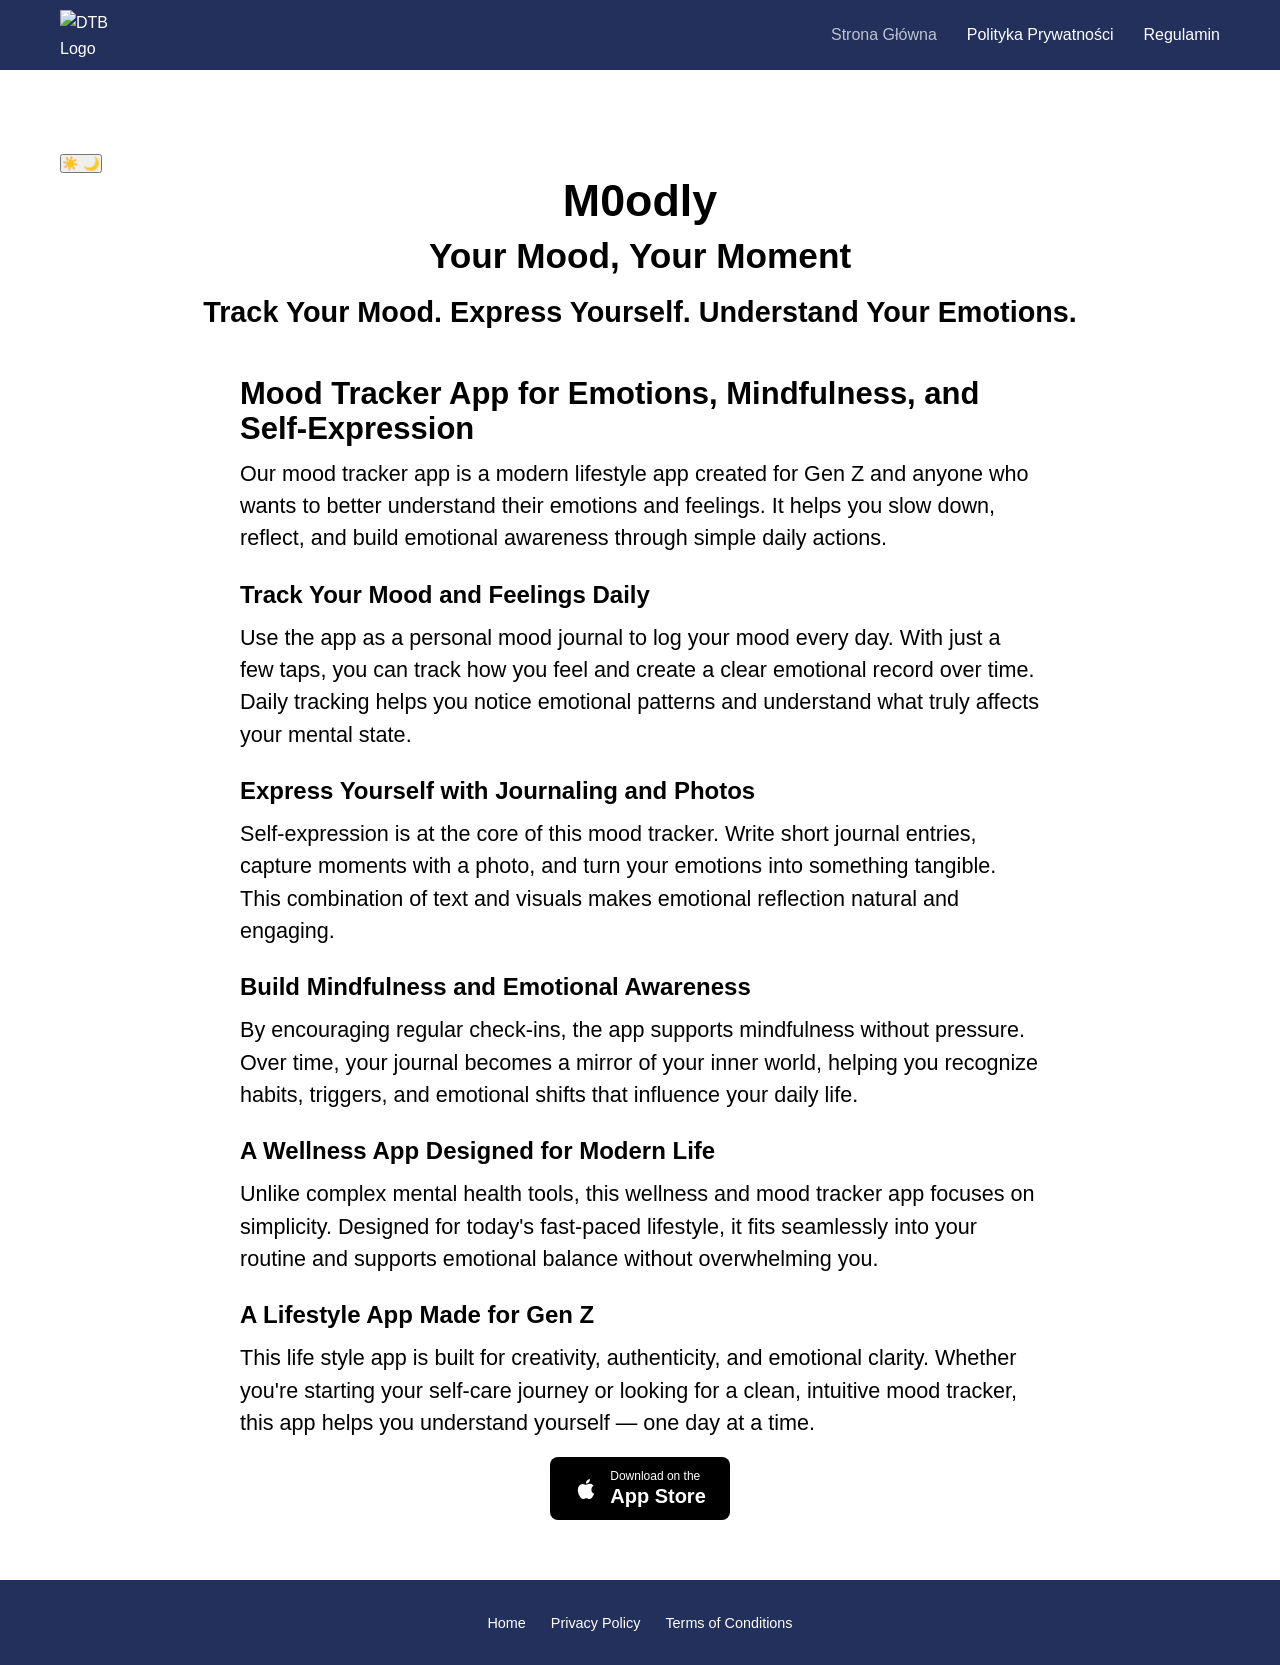
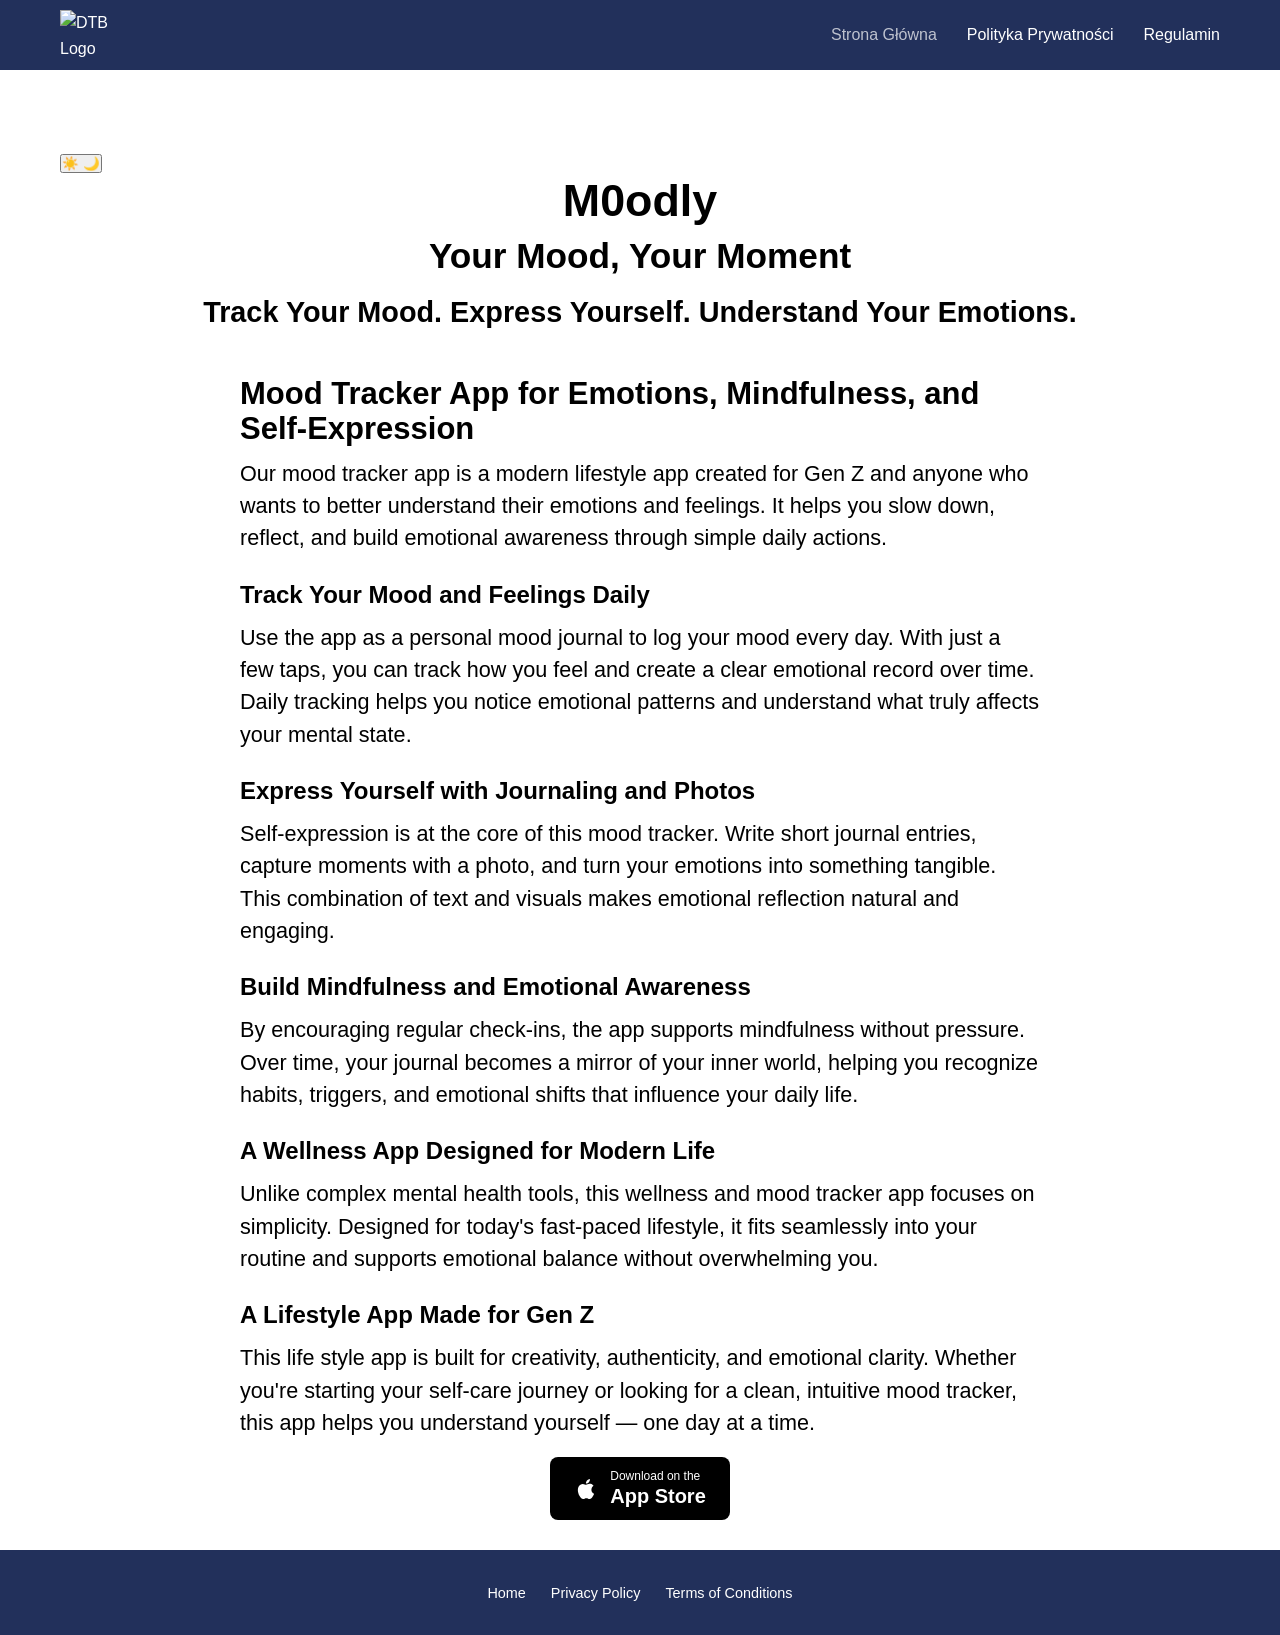

Reduce vertical margin for download buttons to improve layout

--- a/style.css
+++ b/style.css
@@ -166,7 +166,7 @@ header .container {
 /* ================= DOWNLOAD BUTTONS (CZARNE) ================= */
 .download {
     text-align: center;
-    margin: 60px 0;
+    margin: 30px 0;
     display: flex;
     justify-content: center;
     align-items: center;
